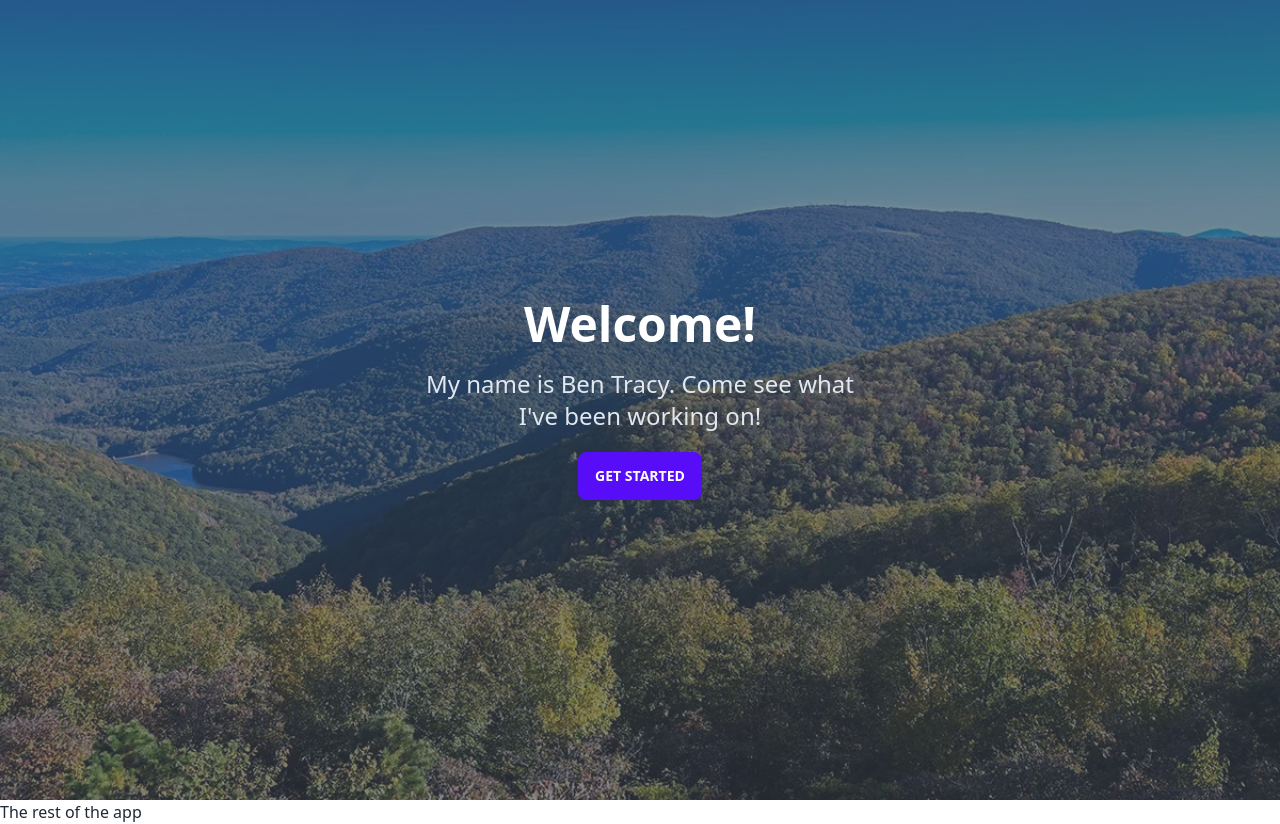
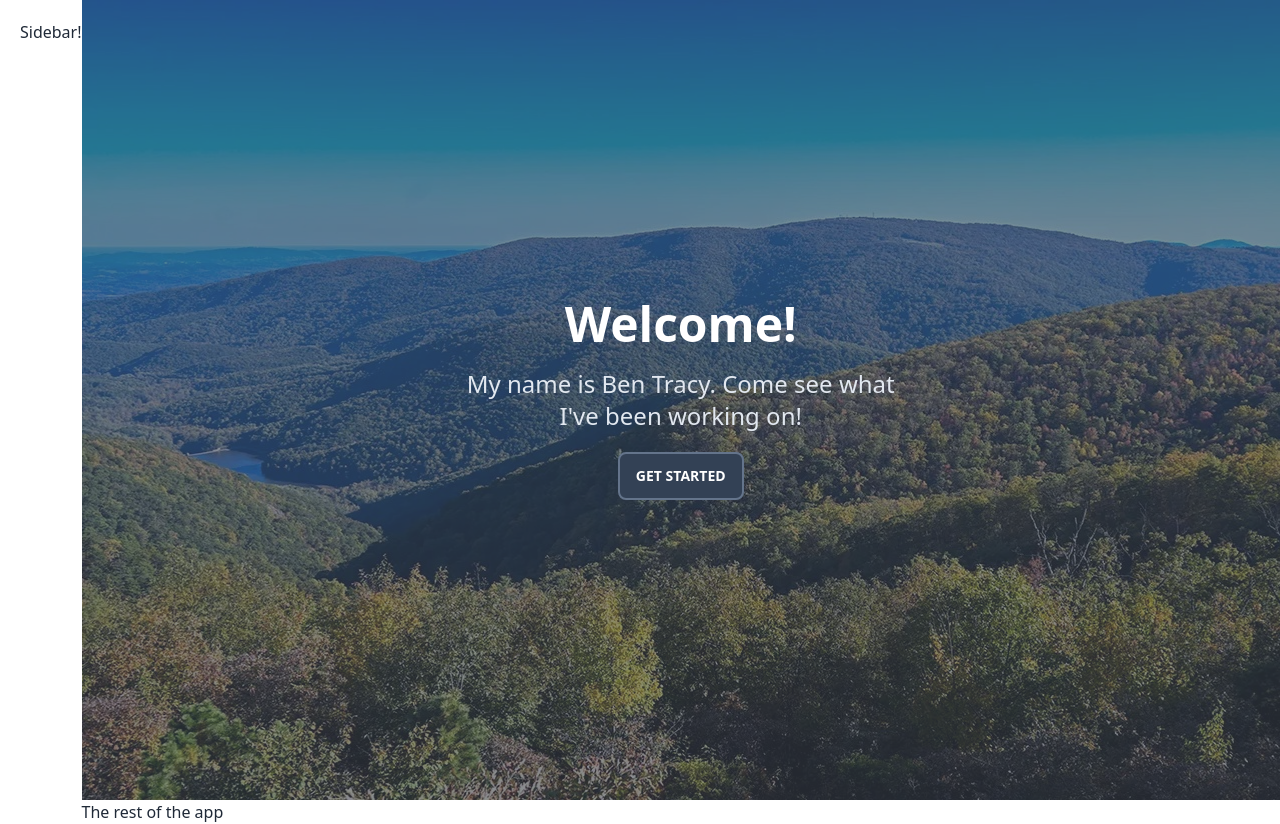
Before and after one commit to BenTracyDotCom/BenTracyDotCom.github.io, a React (Vite) app: page / in a window 1280 px wide. Built offline with nearby package versions, Linux system fonts and the light colour scheme.

Commit message:
add sidebar, general formatting

```diff
--- a/src/App.tsx
+++ b/src/App.tsx
@@ -1,18 +1,23 @@
 import { useState } from 'react'
 import Hero from './components/hero'
 import FullSizePhoto from './components/FullSizePhoto';
+import Sidebar from './components/sidebar';
 
 function App() {
   const [photo, setPhoto] = useState('');
 
   return (
-<div>
-  <FullSizePhoto src={photo} />
-  <Hero />
-  <div>
-    The rest of the app
-  </div>
-</div>
+    <div className="flex relative">
+      <FullSizePhoto src={photo} />
+      <Sidebar />
+      <div className="w-full">
+
+          <Hero />
+            The rest of the app
+      </div>
+
+    </div>
+
   )
 }
 
--- a/src/components/Hero.tsx
+++ b/src/components/Hero.tsx
@@ -7,7 +7,7 @@ export default function hero() {
     <div className="max-w-md">
       <h1 className="mb-5 text-5xl font-bold">Welcome!</h1>
       <p className="mb-5 text-2xl text-slate-200">My name is Ben Tracy. Come see what I've been working on!</p>
-      <button className="btn btn-primary">Get Started</button>
+      <button className="btn bg-slate-700 border-2 border-slate-500">Get Started</button>
     </div>
   </div>
 </div>
--- a/src/components/Sidebar.tsx
+++ b/src/components/Sidebar.tsx
@@ -0,0 +1,9 @@
+
+
+export default function Sidebar() {
+  return (
+    <div className="w-max h-max ml-5 mt-5 pb-16">
+      Sidebar!
+    </div>
+  )
+}
```
